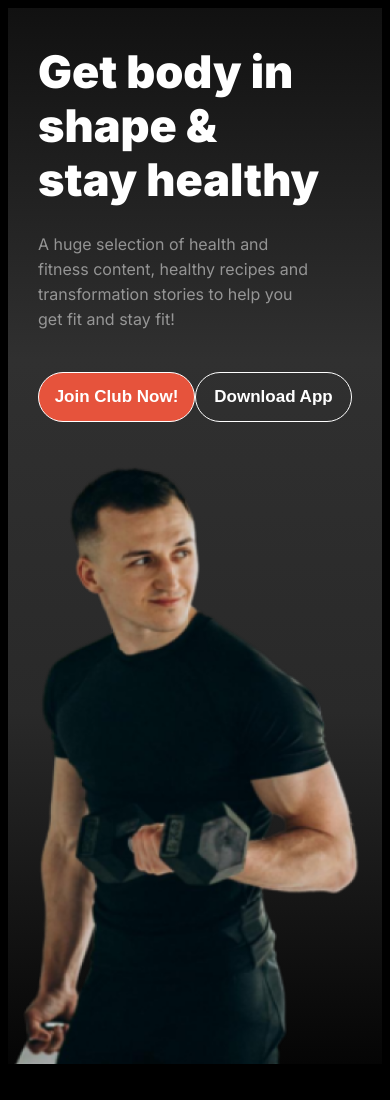
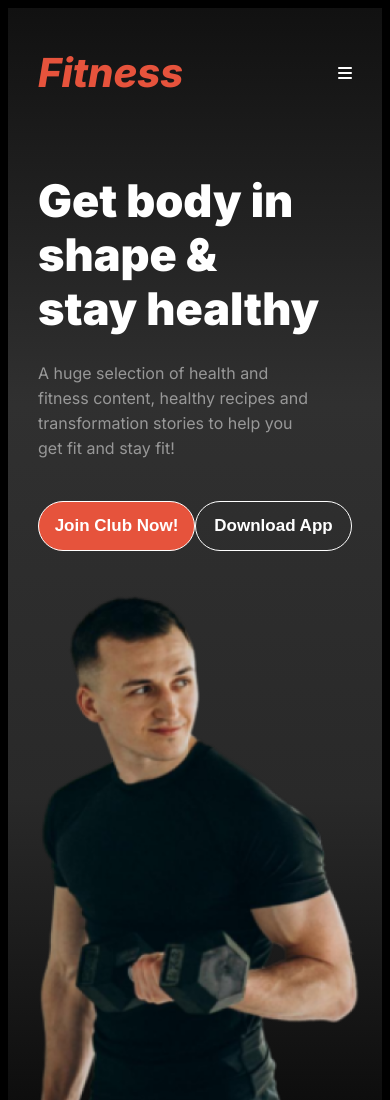
Before and after one commit to humairamunmun/2nd-assignment, a plain HTML site: page index.html in a window 390 px wide. Shown: the top 1100 px of the page. Drawn offline with Linux system fonts and the light colour scheme.

Commit message:
made navbar responsive

```diff
--- a/index.html
+++ b/index.html
@@ -5,18 +5,24 @@
     <meta name="viewport" content="width=device-width, initial-scale=1.0">
     <title>Assignment-02</title>
     <link rel="stylesheet" href="styles/design.css">
+    <link rel="stylesheet" href="https://cdnjs.cloudflare.com/ajax/libs/font-awesome/6.6.0/css/all.min.css" />
 </head>
 <body class="inter-font">
     <header class="header">
         <section class="header-content">
             <nav class="navbar display-flex">
                 <h3 class="fitness reddish">Fitness</h3>
+                <div class="nav-bar display-flex">
+                    <div class="hamburger-menu">
+                        <i class="fa-solid fa-bars"></i>
+                    </div>
                     <ul class="nav-links display-flex">
                         <li class="nav-item"><a class="nav-link common-white" href=""><button class="btn-nav">Home</button></a></li>
                         <li class="nav-item"><a class="nav-link common-white" href="">Service</a></li>
                         <li class="nav-item"><a class="nav-link common-white" href="">Contact</a></li>
                         <li class="nav-item"><a class="nav-link common-white" href="">About</a></li>
                     </ul>
+                </div>
             </nav>
             <div class="banner display-flex">
                 <div class="banner-content">
--- a/styles/design.css
+++ b/styles/design.css
@@ -41,6 +41,13 @@ p{
 .navbar{
     justify-content: space-between;
 }
+.nav-bar{
+    align-items: center;
+}
+.hamburger-menu{
+    color: white;
+    display: none;
+}
 .nav-item{
     list-style: none;
     margin-right: 30px;
@@ -55,7 +62,7 @@ p{
     font-weight: 500;
 }
 .nav-links{
-    margin-top: 60px;
+    margin-top: 30px;
     height: 40px;
     width: 390px;
     padding-left: 3px;
@@ -286,10 +293,13 @@ footer{
 /* responsive media query */
 @media screen and (max-width: 576px) {
     /* header section */
+    .hamburger-menu{
+        display: block;
+    }
     .banner{
         flex-direction: column;
     }
-    .nav-links, .navbar{
+    .nav-links{
         display: none;
     }
     .banner-content h1{
```
Lines whose indentation alone changed are shown as unchanged.
